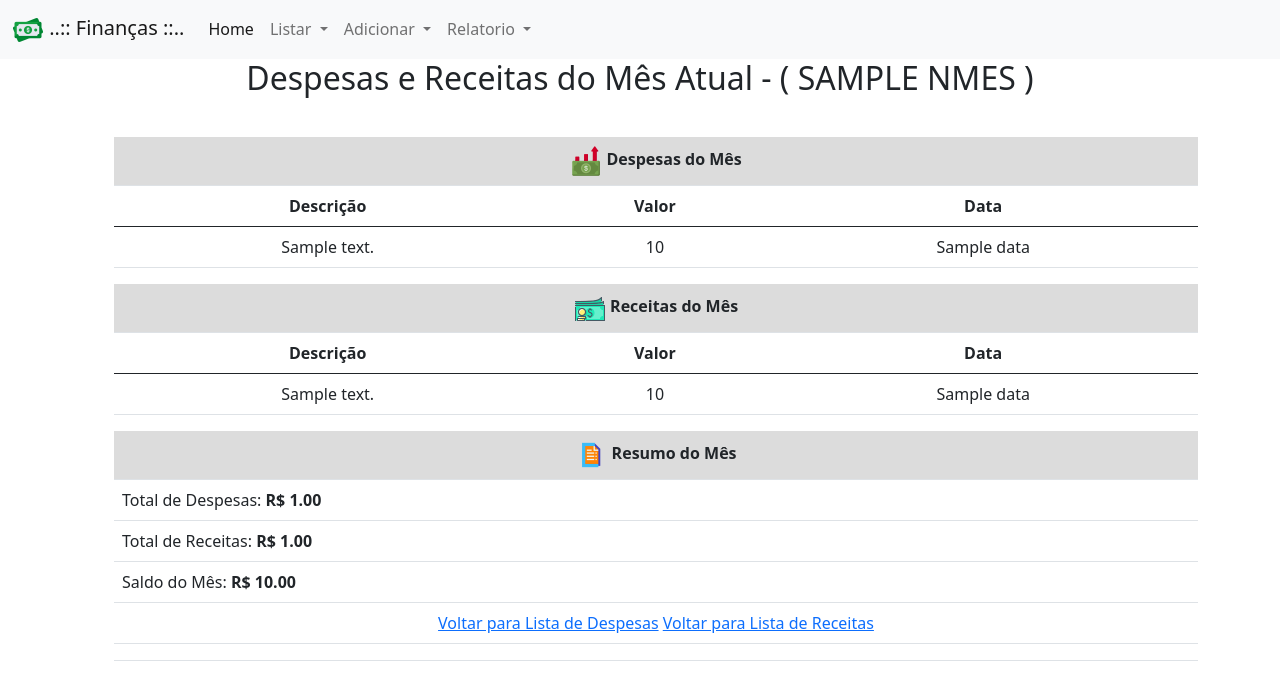
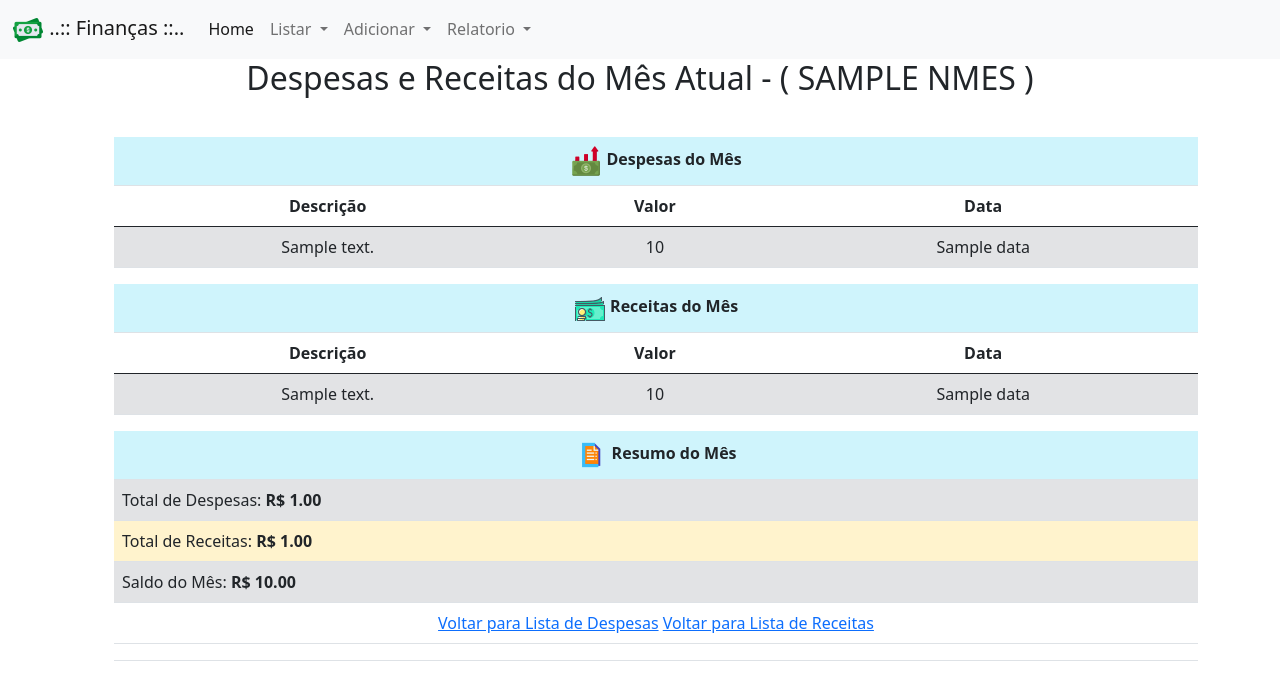
Before and after one commit to mardioba/financeiro, a Django app: template financas/templates/financas/relatorio.html in a window 1280 px wide. Shown: the top 700 px of the page. Run offline with Django 3.2, Linux system fonts and the light colour scheme; the template is opened without the code that fills it: most values are stand-ins (such as "Sample title", 1, 10 or a date in 2020).

Commit message:
Add tabelas zebradas e sgript para geração de dados (generate_data.py)

```diff
--- a/financas/templates/financas/relatorio.html
+++ b/financas/templates/financas/relatorio.html
@@ -17,7 +17,7 @@
         <table class="table">
         <thead>
 
-            <tr><td colspan="3" style="font-size: 16px;background: #DCDCDC;"><img src="{% static 'img/despesas-64.png' %}" alt="" style="width: 32px;height: 32px;"> <b>Despesas do Mês</b></td></tr>
+            <tr><td colspan="3" style="font-size: 16px;background: #cff4fc;"><img src="{% static 'img/despesas-64.png' %}" alt="" style="width: 32px;height: 32px;"> <b>Despesas do Mês</b></td></tr>
             <tr>
                 <th scope="col">Descrição</th>
                 <th scope="col">Valor</th>
@@ -26,8 +26,11 @@
         </thead>
 
         {% for despesa in despesas_mes %}
-        <!--<li>{{ despesa.descricao }} - R$ {{ despesa.valor }} - {{ despesa.data }}</li> -->
-        <tr><td>{{ despesa.descricao }}</td><td>{{ despesa.valor }}</td><td>{{ despesa.data }}</td></tr>
+        {% if forloop.counter0|divisibleby:2 %}
+        <tr style="background-color: #e2e3e5;"><td>{{ despesa.descricao }}</td><td>{{ despesa.valor }}</td><td>{{ despesa.data }}</td></tr>
+      {% else %}
+        <tr style="background-color: #fff3cd;"><td>{{ despesa.descricao }}</td><td>{{ despesa.valor }}</td><td>{{ despesa.data }}</td></tr>
+      {% endif %}
         {% endfor %}
     </table>
 </ul>
@@ -36,7 +39,7 @@
     <table class="table">
         <thead>
 
-            <tr><td colspan="3" style="font-size: 16px;;background: #DCDCDC;"><img src="{% static 'img/receitas-64.png' %}" alt="" style="width: 32px;height: 32px;"> <b>Receitas do Mês</b></td></tr>
+            <tr><td colspan="3" style="font-size: 16px;;background: #cff4fc;"><img src="{% static 'img/receitas-64.png' %}" alt="" style="width: 32px;height: 32px;"> <b>Receitas do Mês</b></td></tr>
             <tr>
                 <th scope="col">Descrição</th>
                 <th scope="col">Valor</th>
@@ -44,8 +47,11 @@
             </tr>
         </thead>
         {% for receita in receitas_mes %}
-        <!-- <li>{{ receita.descricao }} - R$ {{ receita.valor }} - {{ receita.data }}</li> -->
-        <tr><td>{{ receita.descricao }}</td><td>{{ receita.valor }}</td><td>{{ receita.data }}</td></tr>
+        {% if forloop.counter0|divisibleby:2 %}
+        <tr style="background-color: #e2e3e5;"><td>{{ receita.descricao }}</td><td>{{ receita.valor }}</td><td>{{ receita.data }}</td></tr>
+      {% else %}
+        <tr style="background-color: #fff3cd;"><td>{{ receita.descricao }}</td><td>{{ receita.valor }}</td><td>{{ receita.data }}</td></tr>
+      {% endif %}
 
         {% endfor %}
     </table>
@@ -53,12 +59,12 @@
     <table class="table">
         <thead>
 
-        <tr><td colspan="3" style="font-size: 16px;;background: #DCDCDC;"><img src="{% static 'img/resumo-64.png' %}" alt="" style="width: 32px;height: 32px;"> <b>Resumo do Mês</b></td></tr>
+        <tr><td colspan="3" style="font-size: 16px;;background: #cff4fc;"><img src="{% static 'img/resumo-64.png' %}" alt="" style="width: 32px;height: 32px;"> <b>Resumo do Mês</b></td></tr>
       <tr>
     </thead>
-    <tr><td style="text-align: left;">Total de Despesas: <b>R$ {{ total_despesas|floatformat:2|localize  }}</b></td></tr>
-    <tr><td style="text-align: left;">Total de Receitas: <b>R$ {{ total_receitas|floatformat:2|localize  }}</b></td></tr>
-    <tr><td style="text-align: left;">Saldo do Mês: <b>R$ {{ saldo_mes|floatformat:2|localize  }}</b></td></tr>
+    <tr><td style="text-align: left;background-color: #e2e3e5;">Total de Despesas: <b>R$ {{ total_despesas|floatformat:2|localize  }}</b></td></tr>
+    <tr><td style="text-align: left;background-color: #fff3cd;">Total de Receitas: <b>R$ {{ total_receitas|floatformat:2|localize  }}</b></td></tr>
+    <tr><td style="text-align: left;background-color: #e2e3e5;">Saldo do Mês: <b>R$ {{ saldo_mes|floatformat:2|localize  }}</b></td></tr>
     <tr><td><a href="{% url 'listar_despesas' %}">Voltar para Lista de Despesas</a> <a href="{% url 'listar_receitas' %}">Voltar para Lista de Receitas</a></td></tr>
     <tr><td></td></tr>
 </table></div>
```
Also changed, not shown: generate_data.py (added, +30 -0 lines), requirements.txt (line endings or trailing spaces).
